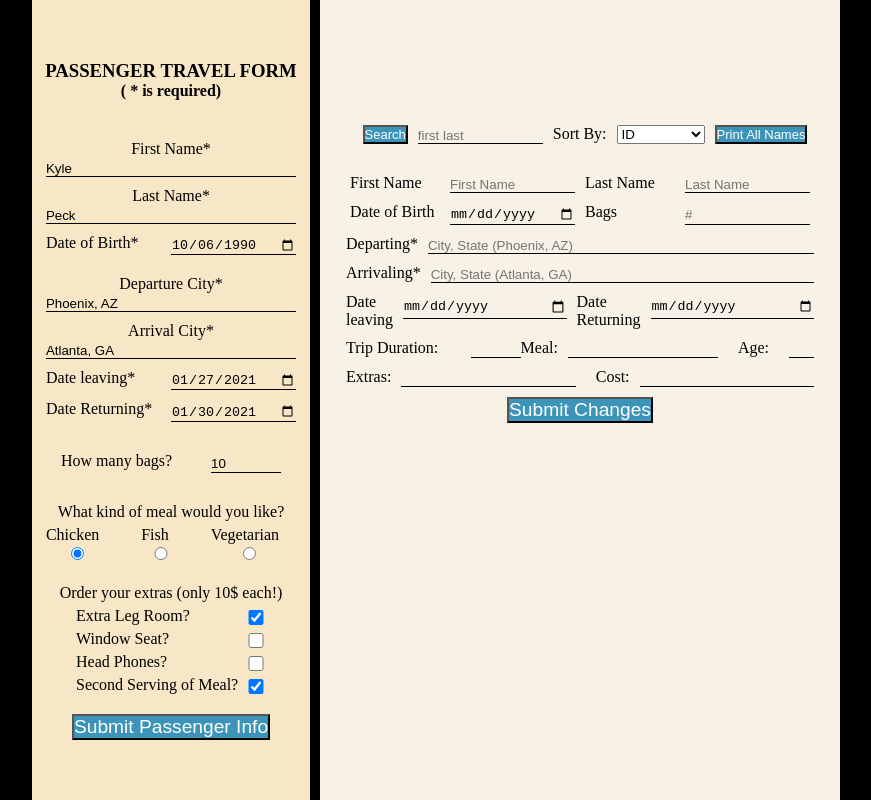
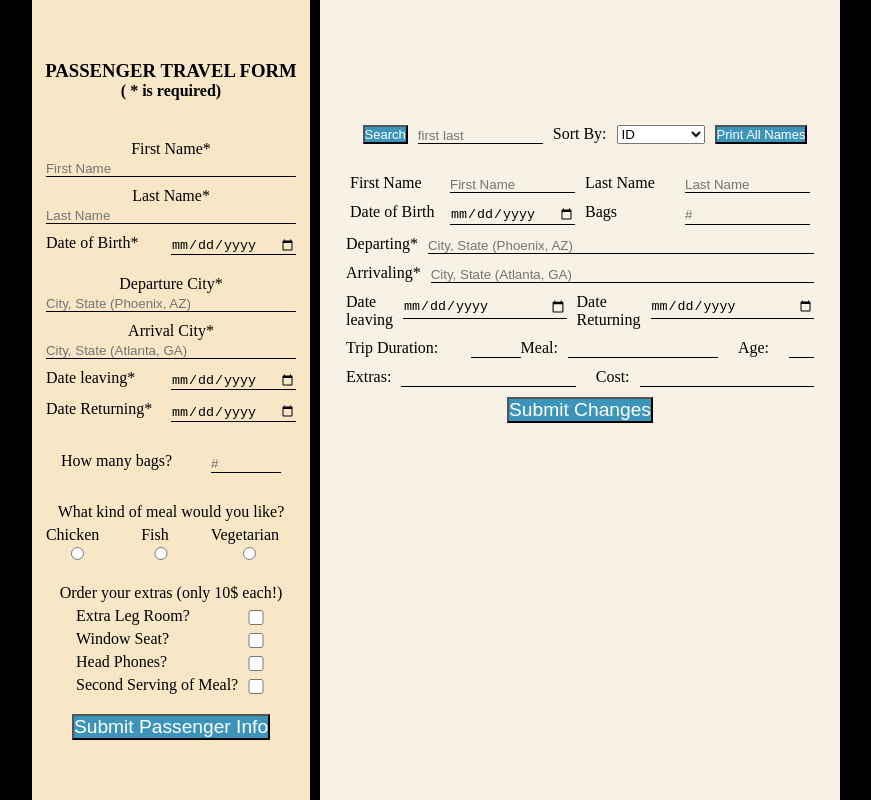
Before and after one commit to ClevelandIII/Updating-List, a plain HTML site: page index.html in a window 1280 px wide. Shown: the whole page, without its empty margins (208-1079 px from the left). Drawn offline with Linux system fonts and the light colour scheme.

Commit message:
ok i removed the tester stuff, makes it harder for everyone else though

```diff
--- a/index.html
+++ b/index.html
@@ -20,35 +20,35 @@
         <h3>PASSENGER TRAVEL FORM</h3>
         <h4>( * is required)</h4>
         <label for="firstName">First Name*</label>
-        <input type="text" value="Kyle" id="firstname" placeholder="First Name">
+        <input type="text" value="" id="firstname" placeholder="First Name">
         <label for="lastName">Last Name*</label>
-        <input type="text" value="Peck" id="lastname" placeholder="Last Name">
+        <input type="text" value="" id="lastname" placeholder="Last Name">
         <div class="col">
             <label for="DoB">Date of Birth*</label>
-            <input type="date" value="1990-10-06" id="dob" placeholder="MM/DD/YYYY" class="space">
+            <input type="date" value="" id="dob" placeholder="MM/DD/YYYY" class="space">
         </div>
         <label for="departing">Departure City*</label>
-        <input type="text" value="Phoenix, AZ" id="dc" placeholder="City, State (Phoenix, AZ)">
+        <input type="text" value="" id="dc" placeholder="City, State (Phoenix, AZ)">
         <label for="arriving">Arrival City*</label>
-        <input type="text" value="Atlanta, GA" id="ac" placeholder="City, State (Atlanta, GA)">
+        <input type="text" value="" id="ac" placeholder="City, State (Atlanta, GA)">
         <div class="col">
             <label for="leaveDate">Date leaving*</label>
-            <input type="date" value="2021-01-27" name="leaveDate" id="dl" placeholder="MM/DD/YYYY">
+            <input type="date" value="" name="leaveDate" id="dl" placeholder="MM/DD/YYYY">
         </div>
         <div class="col space">
             <label for="returnDate">Date Returning*</label>
-            <input type="date" value="2021-01-30" name="returnDate" id="dr" placeholder="MM/DD/YYYY">
+            <input type="date" value="" name="returnDate" id="dr" placeholder="MM/DD/YYYY">
         </div>
         <div class="col space">
             <label for="bags" class="bags">How many bags?</label>
-            <input type="number" class="bags" name="bags" id="hmb" placeholder="#" value="10">
+            <input type="number" class="bags" name="bags" id="hmb" placeholder="#" value="">
         </div>
         <label for="meal" class="lessspace">What kind of meal would you like?</label>
         <div class="col space">
             <div class="meals">
                 <div>
                     <label for="chick">Chicken</label>
-                    <input checked type="radio" name="meal" id="chick" value="chicken">
+                    <input type="radio" name="meal" id="chick" value="chicken">
                 </div>
                 <div>
                     <label for="fish">Fish</label>
@@ -63,7 +63,7 @@
         <label for="extra" class="lessspace">Order your extras (only 10$ each!)</label>
         <div class="col extras lessspace">
             <label for="legroom">Extra Leg Room?</label>
-            <input checked type="checkbox" name="extra" id="legroom" value="legroom">
+            <input type="checkbox" name="extra" id="legroom" value="legroom">
         </div>
         <div class="col extras lessspace">
             <label for="window">Window Seat?</label>
@@ -75,7 +75,7 @@
         </div>
         <div class="col extras space">
             <label for="moreFood">Second Serving of Meal?</label>
-            <input checked type="checkbox" name="extra" id="morefood" value="food">
+            <input type="checkbox" name="extra" id="morefood" value="food">
         </div>
 
         <button onclick="addToList()">Submit Passenger Info</button>
```
